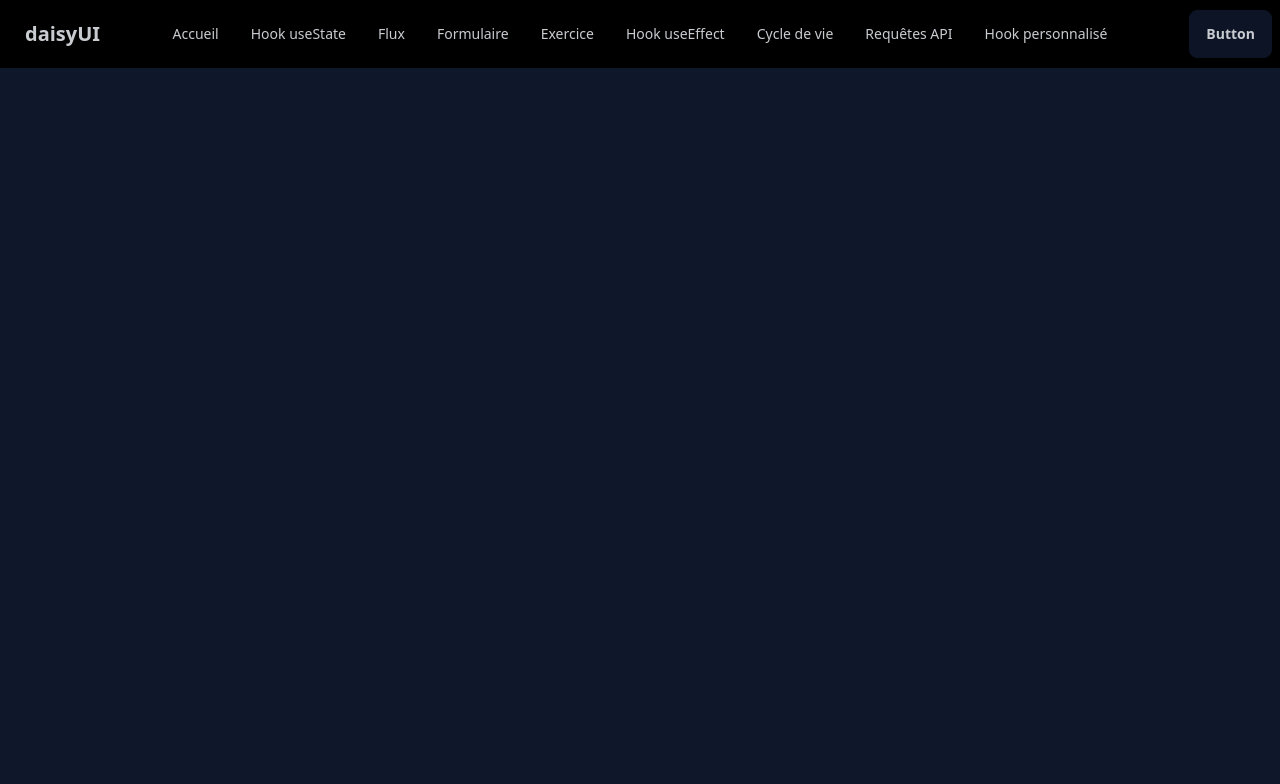
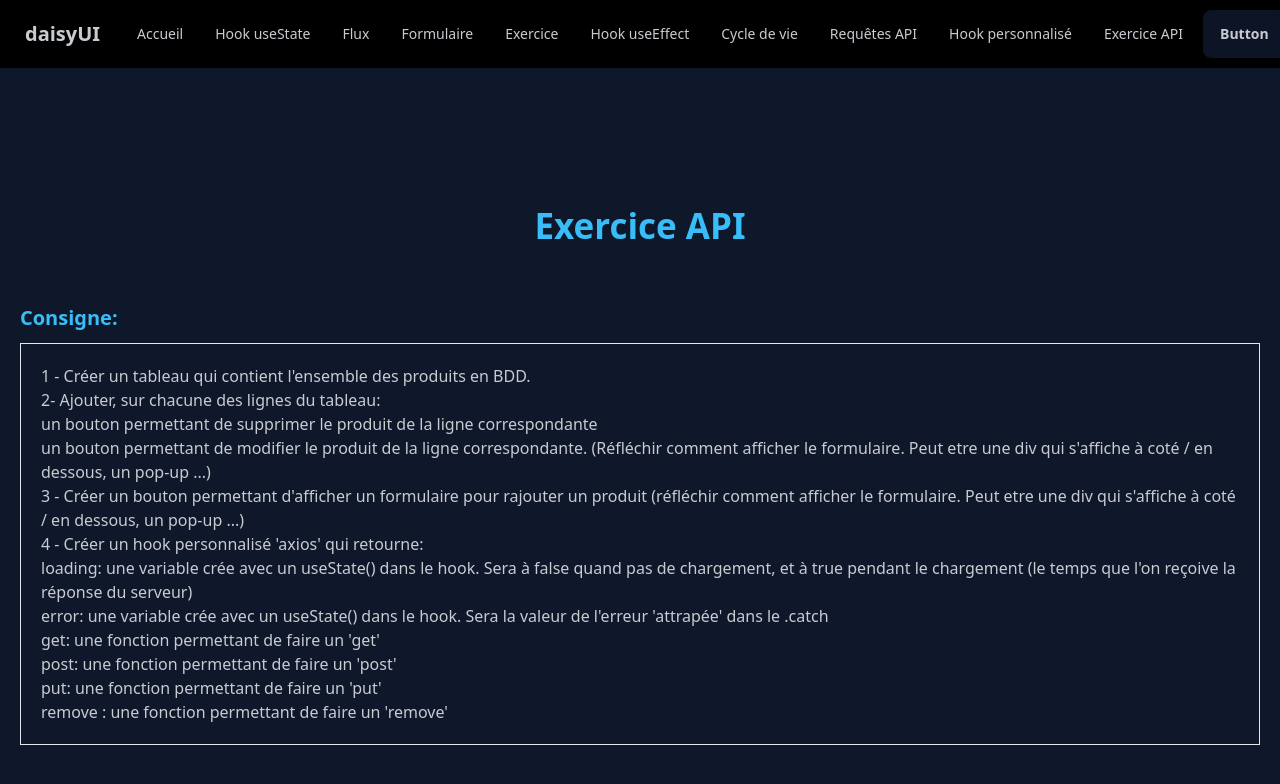
Before and after one commit to Kevin97231/React202405, a React (Vite) app: page /exercice-api in a window 1280 px wide. Shown: the top 784 px of the page. Built offline with nearby package versions, Linux system fonts and the light colour scheme; data requests are answered from the project's data file.

Commit message:
début correction exo (récup des données sur le composant parent en passant par le customHook 'useAxios'

```diff
--- a/src/App.jsx
+++ b/src/App.jsx
@@ -12,6 +12,7 @@ import HookUseEffect from "./view/HookUseEffect";
 import LifeCycle from "./view/LifeCycle";
 import { RequestApi } from "./view/RequestApi";
 import { CustomHook } from "./view/CustomHook";
+import { ExerciceAPI } from "./view/ExerciceAPI";
 
 function App() {
   return (
@@ -32,6 +33,7 @@ function App() {
               <Route path='/cycle-de-vie' element={<LifeCycle/>} />
               <Route path='/requettes-api' element={<RequestApi/>} />
               <Route path='/hook-personnalise' element={<CustomHook/>} />
+              <Route path='/exercice-api' element={<ExerciceAPI/>} />
             </Routes>
           </BrowserRouter>
         </div>
--- /dev/null
+++ b/src/components/ExerciceAPI/Consigne.jsx
@@ -0,0 +1,47 @@
+/* eslint-disable react/no-unescaped-entities */
+export const Consigne = () => {
+    return (
+      <>
+      <h2>Consigne: </h2>
+      <div className="p-5 border w-fit">
+        1 - Créer un tableau qui contient l'ensemble des produits en BDD.
+        <br />
+        2- Ajouter, sur chacune des lignes du tableau:
+        <ul>
+          <li>
+            un bouton permettant de supprimer le produit de la ligne
+            correspondante
+          </li>
+          <li>
+            un bouton permettant de modifier le produit de la ligne
+            correspondante. (Réfléchir comment afficher le formulaire. Peut etre une div qui s'affiche à coté / en dessous, un pop-up ...)
+          </li>
+        </ul>
+        3 - Créer un bouton permettant d'afficher un formulaire pour rajouter un
+        produit (réfléchir comment afficher le formulaire. Peut etre une div qui s'affiche à coté / en dessous, un pop-up ...)
+        <br />
+        4 - Créer un hook personnalisé 'axios' qui retourne:
+        <ul>
+          <li>
+            loading: une variable crée avec un useState() dans le hook. Sera à false quand pas de chargement, et à true pendant le chargement (le temps que l'on reçoive la réponse du serveur)
+          </li>
+          <li>
+            error: une variable crée avec un useState() dans le hook. Sera la valeur de l'erreur 'attrapée' dans le .catch
+          </li>
+          <li>
+            get: une fonction permettant de faire un 'get'
+          </li>
+          <li>
+            post: une fonction permettant de faire un 'post'
+          </li>
+          <li>
+            put:  une fonction permettant de faire un 'put'
+          </li>
+          <li>
+            remove : une fonction permettant de faire un 'remove'
+          </li>
+        </ul>
+      </div>
+    </>
+    );
+  }
--- /dev/null
+++ b/src/components/ExerciceAPI/Table.jsx
@@ -0,0 +1,8 @@
+/* eslint-disable react/prop-types */
+export const Table = ({data = []}) => {
+  return (
+    <>
+      {/* Contenu de votre composant */}
+    </>
+  );
+}
--- a/src/components/Navbar.jsx
+++ b/src/components/Navbar.jsx
@@ -50,6 +50,9 @@ function Navbar() {
             <li>
               <a href="/hook-personnalise">Hook personnalisé</a>
             </li>
+            <li>
+              <a href="/exercice-api">Exercice API</a>
+            </li>
           </ul>
         </div>
         <a className="btn btn-ghost text-xl">daisyUI</a>
@@ -83,6 +86,9 @@ function Navbar() {
           <li>
             <a href="/hook-personnalise">Hook personnalisé</a>
           </li>
+          <li>
+            <a href="/exercice-api">Exercice API</a>
+          </li>
         </ul>
       </div>
       <div className="navbar-end">
--- /dev/null
+++ b/src/hooks/useAxios.jsx
@@ -0,0 +1,84 @@
+import axios from "axios";
+import { useState } from "react";
+
+const api = axios.create();
+
+api.interceptors.request.use(
+  (config) => new Promise((resolve) => setTimeout(() => resolve(config), 2000))
+);
+
+export const useAxios = () => {
+  const url = "http://localhost:3001/products";
+
+  const [loading, setLoading] = useState(false);
+  const [error, setError] = useState(null);
+
+  const get = () => {
+    setLoading(true);
+    return api
+      .get(url)
+      .then((response) => {
+        setLoading(false);
+        return response.data;
+      })
+      .catch((err) => {
+        setLoading(false);
+        setError(err);
+        throw err;
+      });
+  };
+
+  const post = (data) => {
+    setLoading(true);
+    return api
+      .post(url, data)
+      .then((response) => {
+        setLoading(false);
+        return response.data;
+      })
+      .catch((err) => {
+        setLoading(false);
+        setError(err);
+        throw err;
+      });
+  };
+
+  const put = (id, data) => {
+    const urlPut = `${url}/${id}`;
+    setLoading(true);
+
+    return api.put(urlPut, data).then((response) => {
+      setLoading(false);
+      return response.data.catch((err) => {
+        setLoading(false);
+        setError(err);
+        throw err;
+      });
+    });
+  };
+
+  const remove = (id) => {
+    const urlDelete = `${url}/${id}`;
+    setLoading(true)
+
+    return api.delete(urlDelete)
+        .then( response => {
+            setLoading(false)
+            return response.data
+        })
+        .catch( err => {
+            setLoading(false)
+            setError(err)
+            throw err;
+        })
+  }
+
+  return {
+    loading,
+    error,
+    get,
+    post,
+    put,
+    remove
+  };
+};
--- /dev/null
+++ b/src/hooks/useIncrement.jsx
@@ -0,0 +1,17 @@
+import { useState } from "react";
+
+export const useIncrement = ({initialValue = 0, max = Infinity, min = -Infinity}) => {
+  const [state, setState] = useState(initialValue);
+
+  const functionIcrement = () => setState(prev => prev < max ? prev + 1 : prev)
+  const functionDecrement = () => setState(prev => prev > min ? prev - 1 : prev)
+
+//   return [state, functionIcrement, functionDecrement]
+
+return {
+    count: state,
+    increment: functionIcrement,
+    decrement: functionDecrement
+}
+
+};
--- /dev/null
+++ b/src/hooks/useToggle.js
@@ -0,0 +1,9 @@
+import { useState } from "react";
+
+export const useToggle = (initialValue = false) => {
+
+    const [state, setState] = useState(initialValue);
+    const toggle = () => setState(!state)
+
+    return [state, toggle]
+}
--- a/src/view/CustomHook.jsx
+++ b/src/view/CustomHook.jsx
@@ -1,7 +1,49 @@
+// import { useToggle } from "../hooks/useToggle";
+
+import { useIncrement } from "../hooks/useIncrement.jsx";
+import { useToggle } from "../hooks/useToggle.js";
+
 export const CustomHook = () => {
+  const [checked, toggleChecked] = useToggle();
+
+//   Exemple quand le retour est un tableau
+//   const [count, increment, decrement] = useIncrement({min: 0, max: 5})
+
+    const { count, increment, decrement } = useIncrement({min: 0, max: 5})
+
   return (
     <>
       <h1>Les hooks personnalisés</h1>
+
+      <p className="pb-2">
+        <strong>
+          <a href="https://usehooks.com/"></a>
+        </strong>
+      </p>
+
+      <h2>Cas de figure n°1</h2>
+      <p>
+        Dans une appli react on peut souvent avoir besoin de faire varier une
+        valeur entre vrai et faux (par exemple: afficher / masquer ) Pour cela,
+        on peut se mettre en place un hook personnalisé
+      </p>
+
+      <input
+        type="checkbox"
+        checked={checked}
+        onChange={toggleChecked}
+      />
+      <p> {checked && "je suis coché"} </p>
+
+      <h2>Cas de figure n°2</h2>
+        <p>
+            Je veux créer un hook personnalisé pour gérer un compteur
+        </p>
+
+        {count}
+        <button className='btn' onClick={increment}>+</button>
+        <button className='btn' onClick={decrement}>-</button>
+
     </>
   );
-}
+};
--- /dev/null
+++ b/src/view/ExerciceAPI.jsx
@@ -0,0 +1,29 @@
+import { useEffect, useState } from "react";
+import { Consigne } from "../components/ExerciceAPI/Consigne";
+import { Table } from "../components/ExerciceAPI/Table";
+import { useAxios } from "../hooks/useAxios";
+
+export const ExerciceAPI = () => {
+
+    const { get } = useAxios()
+
+    const [products, setProducts] = useState()
+
+    useEffect(() => {
+        console.log('Requête en cours')
+        get()
+            .then(response => {
+                console.log(response)
+                setProducts(response)
+            })
+    },[])
+
+    return (
+    <>
+     <h1>Exercice API</h1>
+
+    <Consigne/>
+    <Table data={products}/>
+    </>
+  );
+}
```
